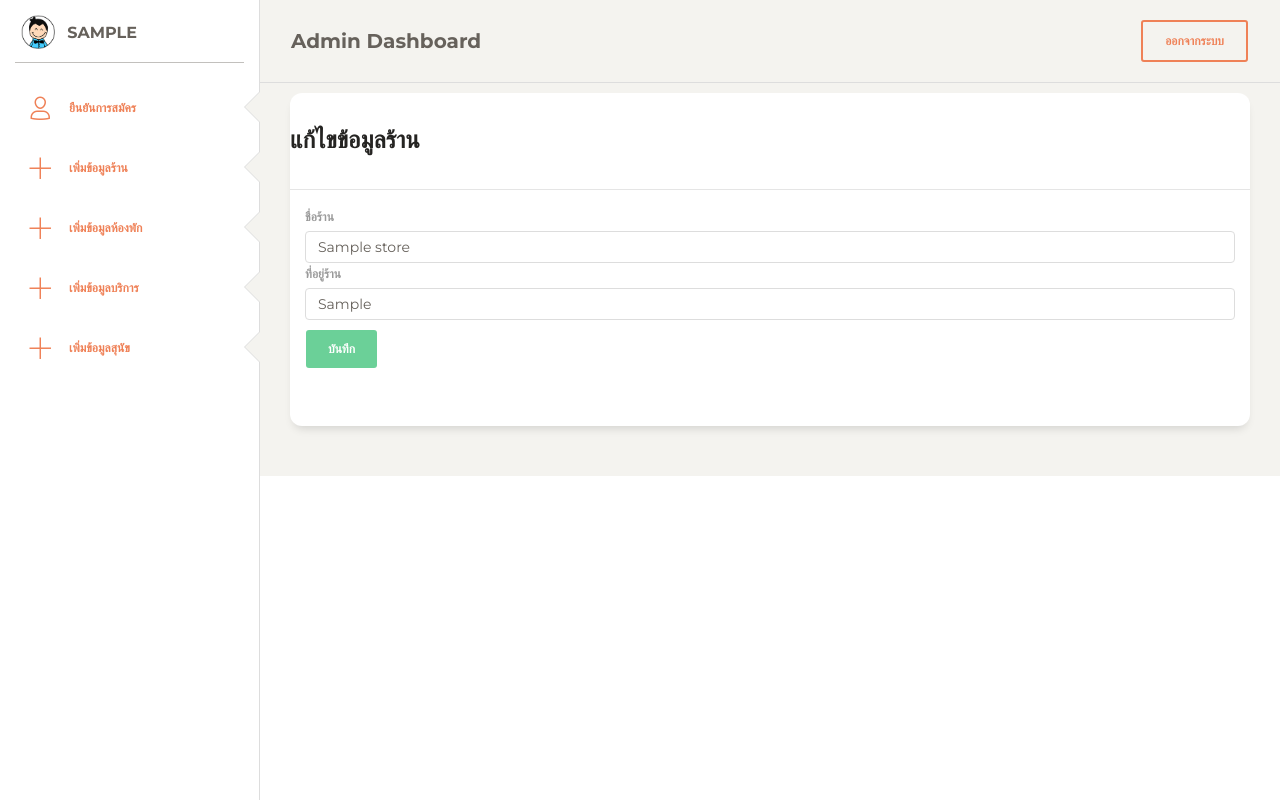
After one commit to st4rossz/ProjectDog_php, a PHP site: page /backend/editstore.php?store_id=1 in a window 1280 px wide. The commit adds this page. Run offline with PHP 8.4, Linux system fonts and the light colour scheme; the visitor is signed in with stand-in values (Sample User, id 1); tables that the repository leaves empty or names only in its code hold one stand-in row (values such as "Sample post"); some libraries are stand-ins or nearby versions.

Commit message:
taro process4_3

```diff
--- a/backend/adminindex.php
+++ b/backend/adminindex.php
@@ -45,13 +45,12 @@ include 'layout/header.php';
                         <td><?= $row["username"] ?></td>
                         <td><?= $row["email"] ?></td>
                         <td><?= $row["status"] ?></td>
-                        <td> <a class="btn btn-primary btn-lg" href="../api/_updatestatus.php?userid=<?= $row["id"] ?>">ยืนยัน</a>
+                        <td><a class="btn btn-primary btn-lg" href="../api/_updatestatus.php?userid=<?= $row["id"] ?>">ยืนยัน</a>
                         </td>
                       </tr>
                     <?php } ?>
                   </tbody>
                 </table>
-
               </div>
             </div>
           </div>
--- /dev/null
+++ b/backend/editstore.php
@@ -0,0 +1,51 @@
+<?php
+include 'layout/header.php';
+?>
+<body class="">
+  <div class="wrapper ">
+    <?php
+    include 'layout/navside.php';
+    ?>
+    <div class="main-panel">
+      <!-- Navbar -->
+      <?php
+      include 'layout/nav.php';
+      ?>
+      <!-- End Navbar -->
+
+      <!-- Content -->
+      <div class="content">
+        <div class="row">
+          <div class="col-md-12">
+            <div class="card">
+              <!-- <div class="header"> -->
+              <h4 class="title">แก้ไขข้อมูลร้าน </h4>
+            <hr>
+            <?php
+            $store_id = $_GET['store_id'];
+            $sql = "SELECT * FROM store WHERE store_id ='$store_id' ";
+            $query = mysqli_query($conn, $sql);
+            while($row = mysqli_fetch_assoc($query)){
+
+            ?>
+            <form method="POST" action="../api/store/editstoredb.php">
+                    <input type="hidden" name="store_id" value="<?= $row['store_id']; ?>" id="inputstoreid">
+                    <div class="col-md-12">
+                        <label for="inputstorename" class="form-label">ชื่อร้าน</label>
+                        <input name="store_name" value="<?= $row['store_name']; ?>" type="text" class="form-control" id="inputstorename" placeholder="ชื่อร้าน" required>
+                    </div>
+                    <div class="col-md-12">
+                        <label for="inputstoreadd" class="form-label">ที่อยู่ร้าน</label>
+                        <input name="store_add" value="<?= $row['store_add']; ?>" type="text" class="form-control" id="inputstoreadd" placeholder="ที่อยู่ร้าน" required>
+                    </div>
+                    <div class="col-md-12">
+                        <button type="submit" class="btn btn-success">บันทึก</button>
+                    </div>
+            </form>
+            <?php } ?>
+    <?php
+        include 'layout/footer.php';
+    ?>
+</body>
+
+</html>
--- a/backend/layout/footer.php
+++ b/backend/layout/footer.php
@@ -19,8 +19,77 @@
           </div>
         </div>
       </footer>
-    </div>
+</div>
   </div>
+
+<!-- ADD STORE MODAL -->
+                      <div class="modal fade" id="addstore" tabindex="-1" role="dialog" aria-labelledby="exampleModalLabel" aria-hidden="true">
+                        <div class="modal-dialog" role="document">
+                          <div class="modal-content">
+                            <div class="modal-header">
+                              <h5 class="modal-title" id="exampleModalLabel">โปรดกรอกข้อมูลร้าน</h5>
+                              <button type="button" class="close" data-dismiss="modal" aria-label="Close">
+                                <span aria-hidden="true">&times;</span>
+                              </button>
+                            </div>
+                            <div class="modal-body">
+                              <form method="post" action="../api/store/addstore.php">
+                                <div class="form-group">
+                                  <label for="" class="col-form-label">ชื่อ : </label>
+                                  <input type="text" class="form-control" name="store_name" id="inputstore_name" placeholder="กรอกชื่อร้าน" required>
+
+                                </div>
+                                <div class="form-group">
+                                  <label for="" class="col-form-label">ที่อยู่ : </label>
+                                  <textarea class="form-control" name="store_add" id="inputstore_add" placeholder="กรอกที่ตั้ง" required></textarea>
+                                </div>
+
+                            </div>
+                            <div class="modal-footer">
+                              <button type="button" class="btn btn-secondary btn-lg" data-dismiss="modal">ปิด</button>
+                              <button type="submit" class="btn btn-primary btn-lg">เพิ่ม</button>
+                            </div>
+                            </form>
+                          </div>
+                        </div>
+                      </div>
+
+<!-- EDIT STORE MODAL -->
+                  <!-- <?php
+                    $sql = "SELECT * FROM store ";
+                    $query = mysqli_query($conn, $sql);
+                    while ($row = mysqli_fetch_assoc($query)){
+                  ?>
+                      <div class="modal fade" id="editstore" tabindex="-1" role="dialog" aria-labelledby="exampleModalLabel" aria-hidden="true">
+                        <div class="modal-dialog" role="document">
+                          <div class="modal-content">
+                            <div class="modal-header">
+                              <h5 class="modal-title" id="exampleModalLabel">แก้ไขข้อมูล</h5>
+                              <button type="button" class="close" data-dismiss="modal" aria-label="Close">
+                                <span aria-hidden="true">&times;</span>
+                              </button>
+                            </div>
+                            <div class="modal-body">
+                              <form method="post" action="../api/store/editstore.php">
+                                <div class="form-group">
+                                  <label for="" class="col-form-label">ชื่อ : </label>
+                                  <input type="text" value="<?php echo $row['store_name']; ?>" class="form-control" name="store_name" id="editstore_name">
+                                </div>
+                                <div class="form-group">
+                                  <label for="" class="col-form-label">ที่อยู่ : </label>
+                                  <textarea class="form-control" value="<?= $row["store_add"] ?>" name="store_add" id="editstore_add"></textarea>
+                                </div>
+
+                            </div>
+                            <div class="modal-footer">
+                              <button type="submit" class="btn btn-primary btn-lg">บักทึก</button>
+                            </div>
+                            </form>
+                            <?php }?>
+                          </div>
+                        </div>
+                      </div> -->
+
   <!--   Core JS Files   -->
   <script src="assets/js/core/jquery.min.js"></script>
   <script src="assets/js/core/popper.min.js"></script>
--- a/backend/layout/nav.php
+++ b/backend/layout/nav.php
@@ -15,7 +15,7 @@
             <span class="navbar-toggler-bar navbar-kebab"></span>
             <span class="navbar-toggler-bar navbar-kebab"></span>
           </button>
-          <a href="../api/logout.php"  type="button" class="btn btn-danger btn-lg">ออกจากระบบ</a>
+          <a href="../api/logout.php"  type="button" class="btn btn-outline-danger">ออกจากระบบ</a>
           <!-- <div class="collapse navbar-collapse justify-content-end" id="navigation">
             <form>
               <div class="input-group no-border">
```
Also changed, not shown: api/store/addstore.php (+14 -7 lines), api/store/delstore.php (added, +13 -0 lines), api/store/editstoredb.php (added, +16 -0 lines), backend/base_store.php (+12 -32 lines).
